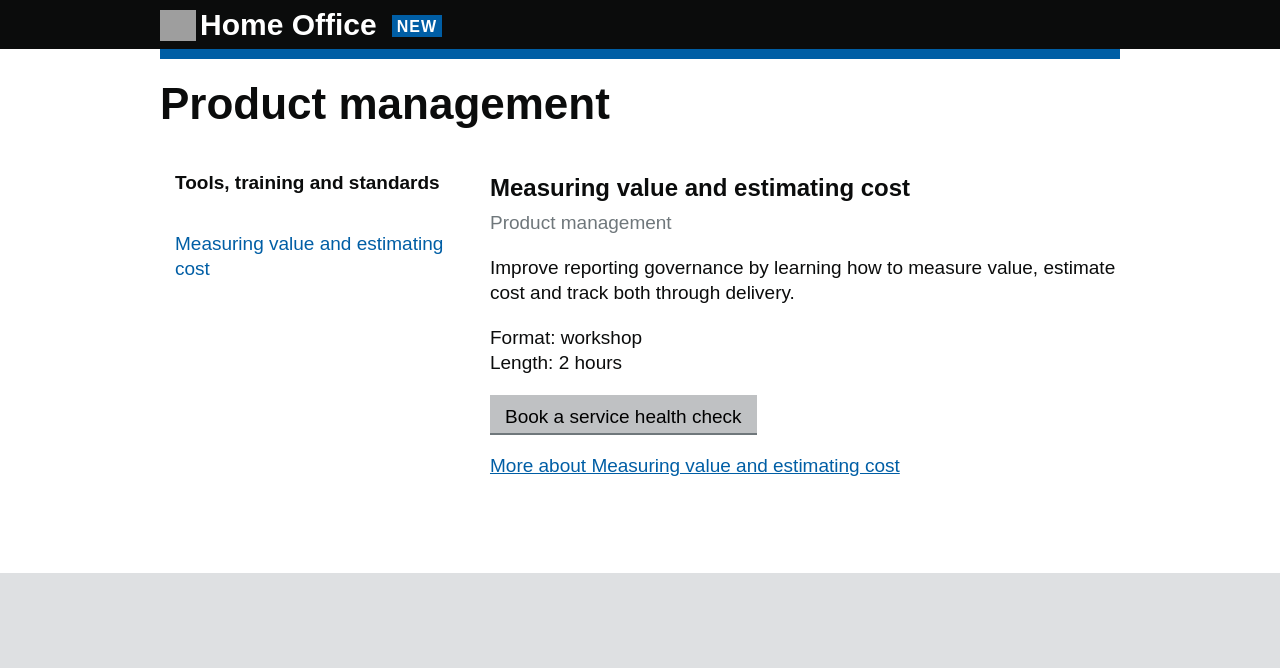
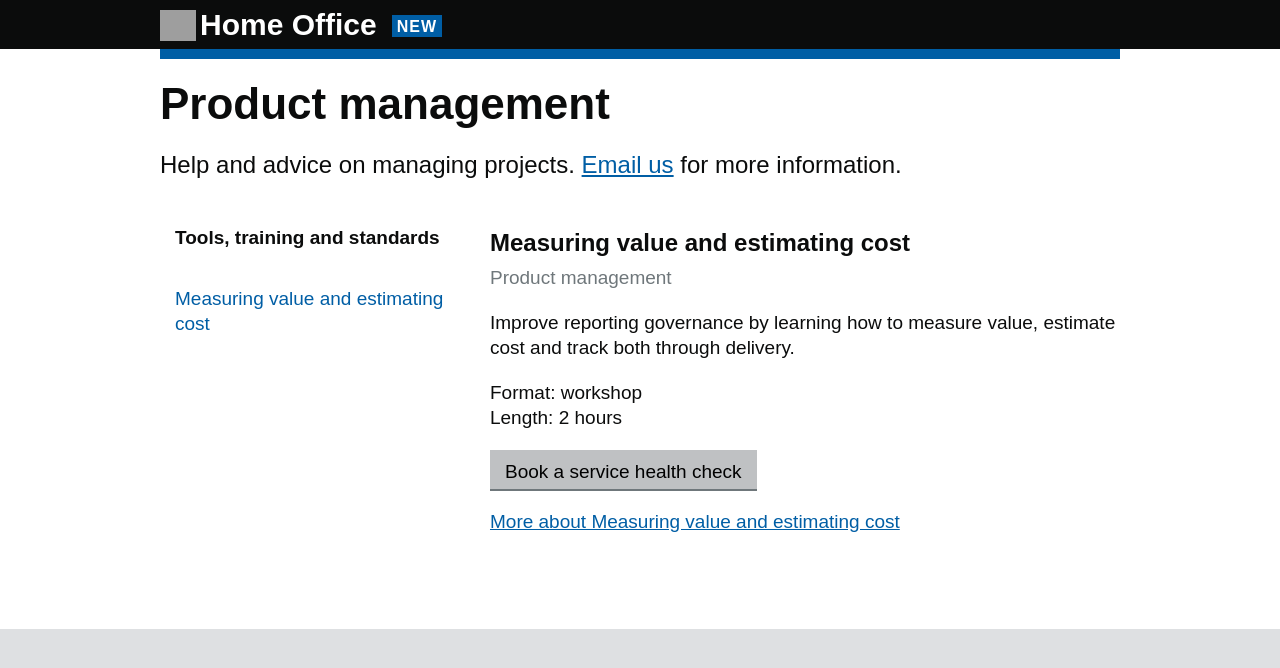
Before and after one commit to Abdul2/coe, a Jekyll site: the page built from product-management.md, in a window 1280 px wide, cut to the strip 0-668 px from the top of the page. Built offline with Jekyll 4.4.1, drawn with Linux system fonts in a browser that asks for light colours; grey boxes are pictures that could not be loaded.

Commit message:
Description and email link added

```diff
--- a/product-management.md
+++ b/product-management.md
@@ -4,3 +4,5 @@ title: Product management
 permalink: /product-management
 category: "Product management"
 ---
+
+Help and advice on managing projects. <a href="mailto:CentreOfExcellenceCentral@digital.homeoffice.gov.uk">Email us</a> for more information.
```
